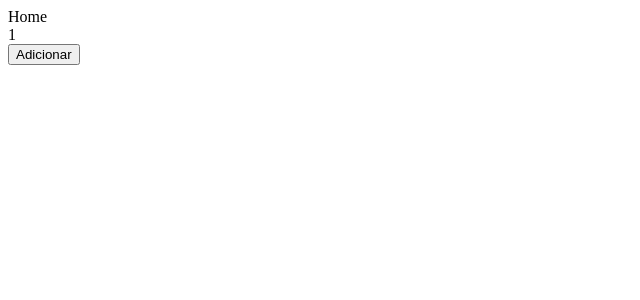
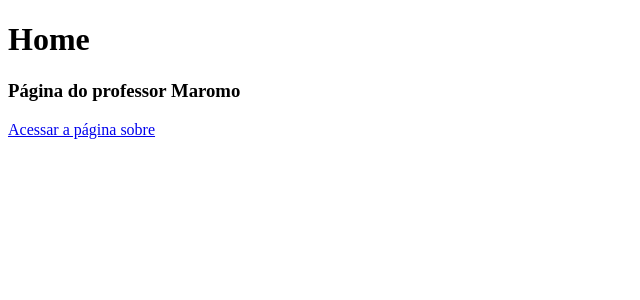
Before and after one commit to maromo71/app6, a Next.js app: page / in a window 1280 px wide. Shown: the top 300 px of the page, without its empty margins (0-640 px from the left). Built offline with nearby package versions, Linux system fonts and the light colour scheme.

Commit message:
Implementacao do componente Link do next na page da Vercel

```diff
--- a/pages/index.js
+++ b/pages/index.js
@@ -1,24 +1,13 @@
-import { useState } from 'react';
+import Link from 'next/link';
 
 function Home() {
     return <div>
-       Home
-       <Contador/>
+       <h1>Home</h1>
+       <h3>Página do professor Maromo</h3>
+       <Link href="/sobre">
+            <a >Acessar a página sobre</a>
+       </Link>
     </div>
 }
 
-function Contador(){
-    const [contador, setContador] = useState(1);
-
-    function adicionarContador(){
-        setContador(contador + 1);
-    }
-    return (
-        <div>
-            <div>{contador}</div>
-            <button onClick={adicionarContador}>Adicionar</button>
-        </div>
-    )
-}
-
 export default Home
```
Also changed, not shown: pages/sobre.js (added, +19 -0 lines), pages/assets/images/logomaromo.png (added).
